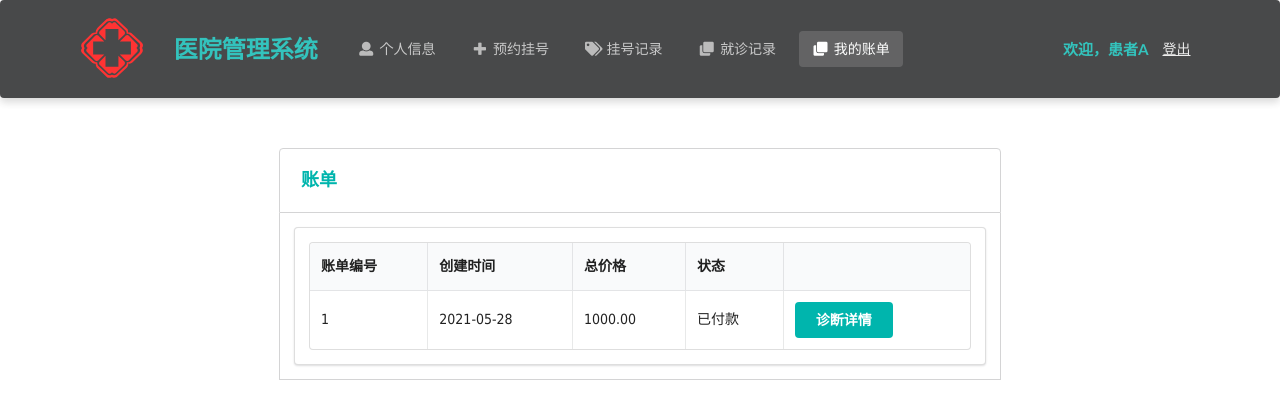
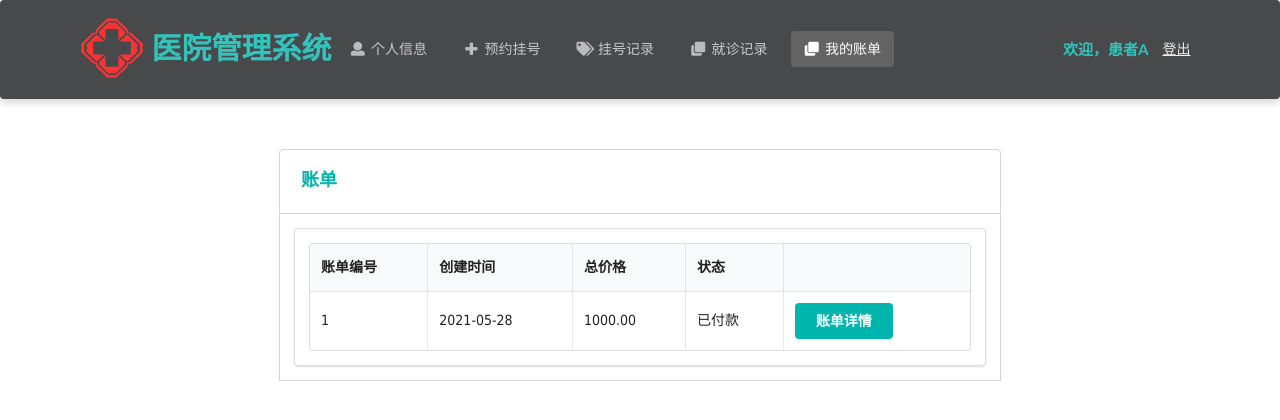
Before and after one commit to wzpscott/HospitalSystem, a Django app: template Hospital/templates/patient/bill.html in a window 1280 px wide. Shown: the top 420 px of the page. Run offline with Django 3.2, Linux system fonts and the light colour scheme; the template is opened without the code that fills it: values that come from a table or form of the project are taken from there, others are empty; data comes from the database, SQL or seed files in the repository; both versions use the stored data as it was after the commit; some libraries are stand-ins or nearby versions.

Commit message:
'更新格式'

```diff
--- a/Hospital/templates/doctor/detail.html
+++ b/Hospital/templates/doctor/detail.html
@@ -1,5 +1,6 @@
 <!DOCTYPE html>
 <html lang="ch">
+{% load static %}
 <head>
     <meta charset="UTF-8">
     <meta name="viewport" content="width = device-width, initial-scale=1.0">
--- a/Hospital/templates/patient/bill.html
+++ b/Hospital/templates/patient/bill.html
@@ -16,7 +16,7 @@
         <div class="ui container">
             <div class="ui inverted secondary stackable menu">
                 <img src="../../static/Hospital/img/logo.svg" height="80" width="80"/>
-                <h2 class="ui teal header item">医院管理系统</h2>
+                <h2 class="ent">医院管理系统</h2>
                 <a href="/patient/info" class="m-item item"><i class="user icon"></i>个人信息</a>
                 <a href="/patient/makeAppointment" class="m-item item"><i class="plus icon"></i>预约挂号</a>
                 <a href="/patient/appointment" class="m-item item"><i class="tags icon"></i>挂号记录</a>
@@ -66,7 +66,7 @@
                                 <td><form action="" method="post">
                                     {% csrf_token %}
                                     <input type="hidden" name="bill" value={{ bill.id }}>
-                                    <button class="ui teal centered button">诊断详情</button>
+                                    <button class="ui teal centered button">账单详情</button>
                                     </form>
                                     </td>
                             </tr>
--- a/Hospital/templates/patient/billDetail.html
+++ b/Hospital/templates/patient/billDetail.html
@@ -16,7 +16,7 @@
         <div class="ui container">
             <div class="ui inverted secondary stackable menu">
                 <img src="../../static/Hospital/img/logo.svg" height="80" width="80"/>
-                <h2 class="ui teal header item">医院管理系统</h2>
+                <h2 class="ent">医院管理系统</h2>
                 <a href="/patient/info" class="m-item item"><i class="user icon"></i>个人信息</a>
                 <a href="/patient/makeAppointment" class="m-item item"><i class="plus icon"></i>预约挂号</a>
                 <a href="/patient/appointment" class="m-item item"><i class="tags icon"></i>挂号记录</a>
--- a/Hospital/templates/patient/makeAppointment.html
+++ b/Hospital/templates/patient/makeAppointment.html
@@ -54,7 +54,7 @@
                         <div class="menu">
                             <!--选择后页面重新加载-->
                             {% for depart in departs_%}
-                            <div class="item" data-value="0"><a href="?depart={{ depart }}"><div class="item" data-value="0">{{ depart }}</div></a></div>
+                            <form class="item" data-value="0"><a href="?depart={{ depart }}"><div class="item" data-value="0">{{ depart }}</div></a></form>
                             {% endfor %}
                         </div>
                     </div>
```
Also changed, not shown: db.sqlite3.
